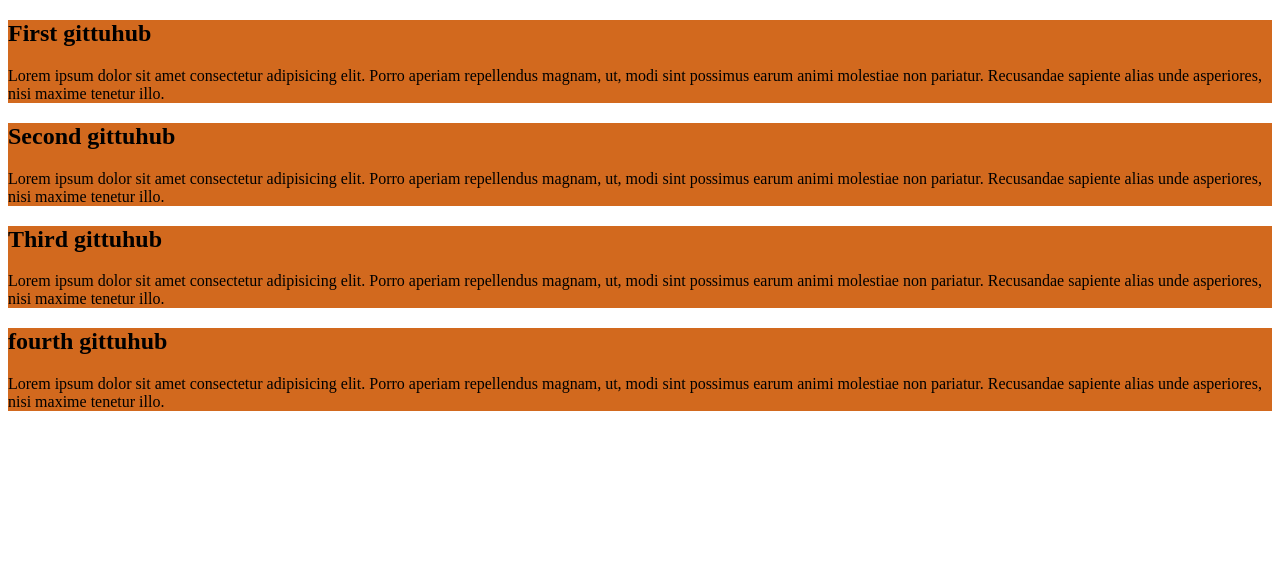
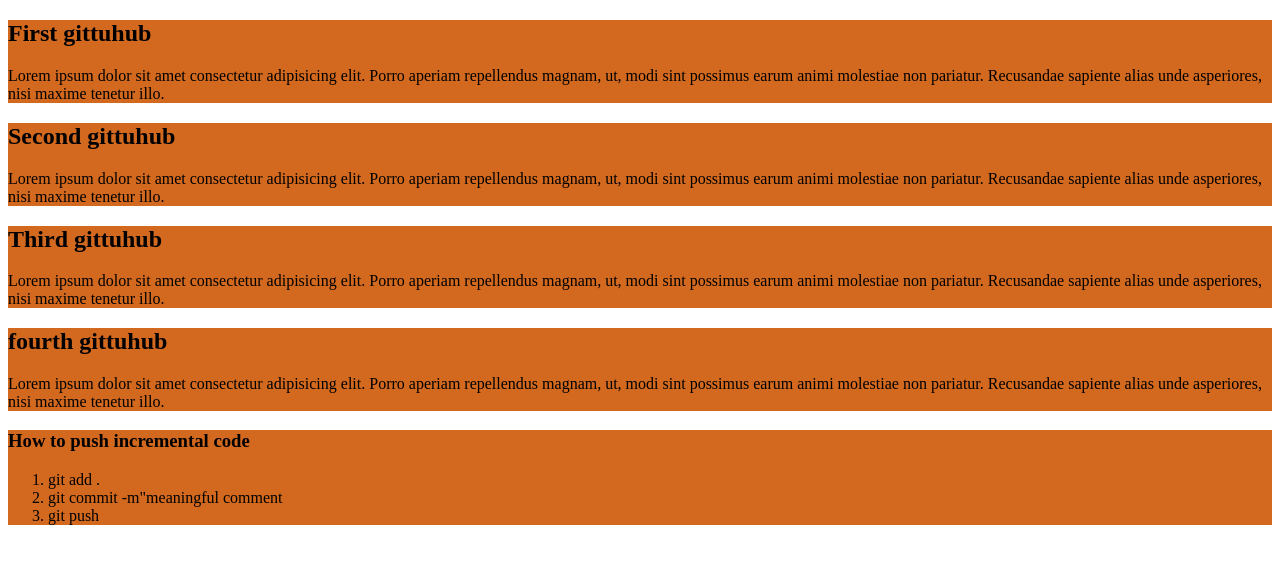
Before and after one commit to Faysalkd63-7/First-git, a plain HTML site: page index.html in a window 1280 px wide. Drawn offline with Linux system fonts and the light colour scheme.

Commit message:
next part

```diff
--- a/index.html
+++ b/index.html
@@ -23,5 +23,13 @@
         <h2>fourth gittuhub</h2>
         <p>Lorem ipsum dolor sit amet consectetur adipisicing elit. Porro aperiam repellendus magnam, ut, modi sint possimus earum animi molestiae non pariatur. Recusandae sapiente alias unde asperiores, nisi maxime tenetur illo.</p>
     </div>
+    <div>
+        <h3>How to push incremental code</h3>
+      <ol>
+        <li>git add .</li>
+        <li>git commit -m"meaningful comment</li>
+        <li>git push</li>
+      </ol>
+    </div>
 </body>
 </html>
```
